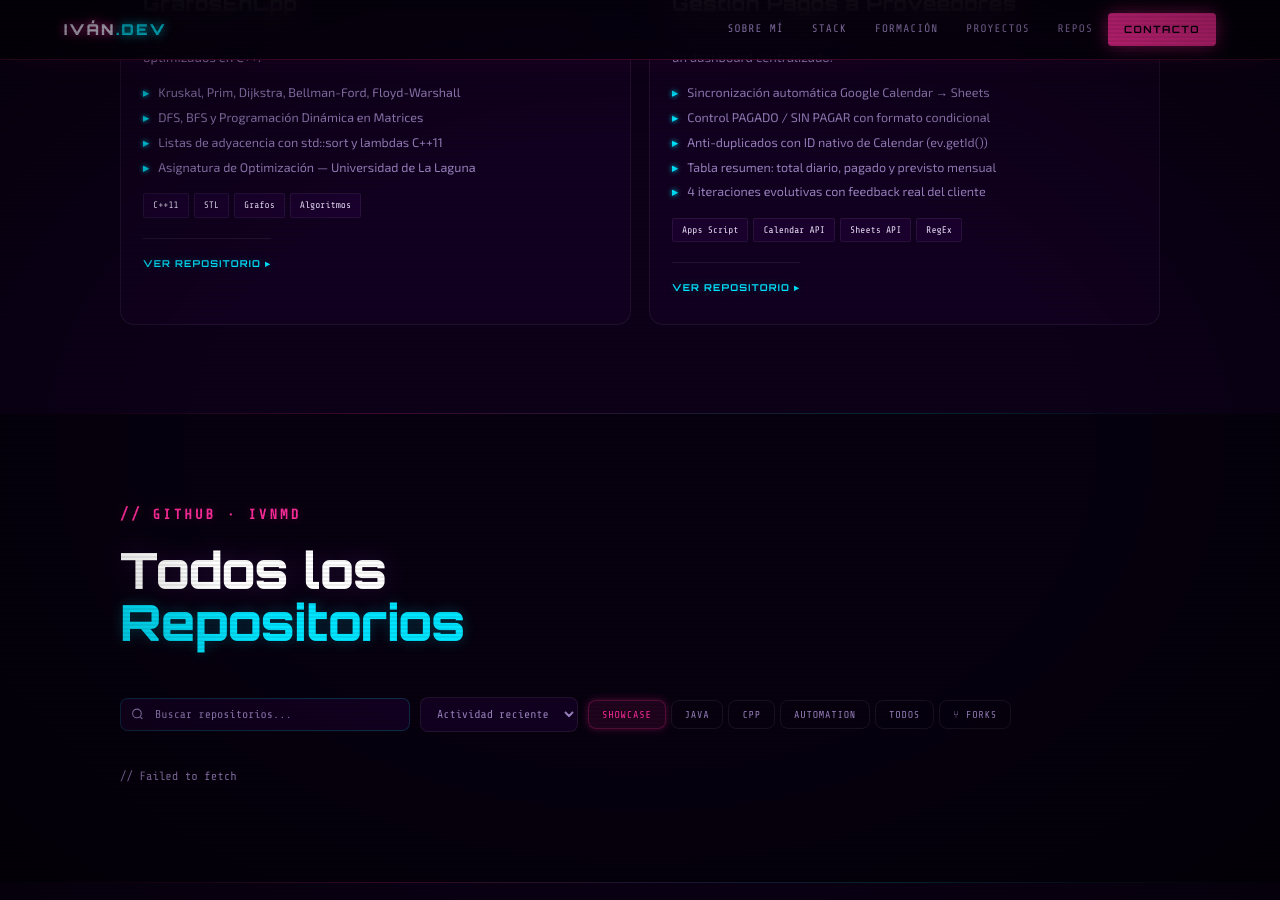
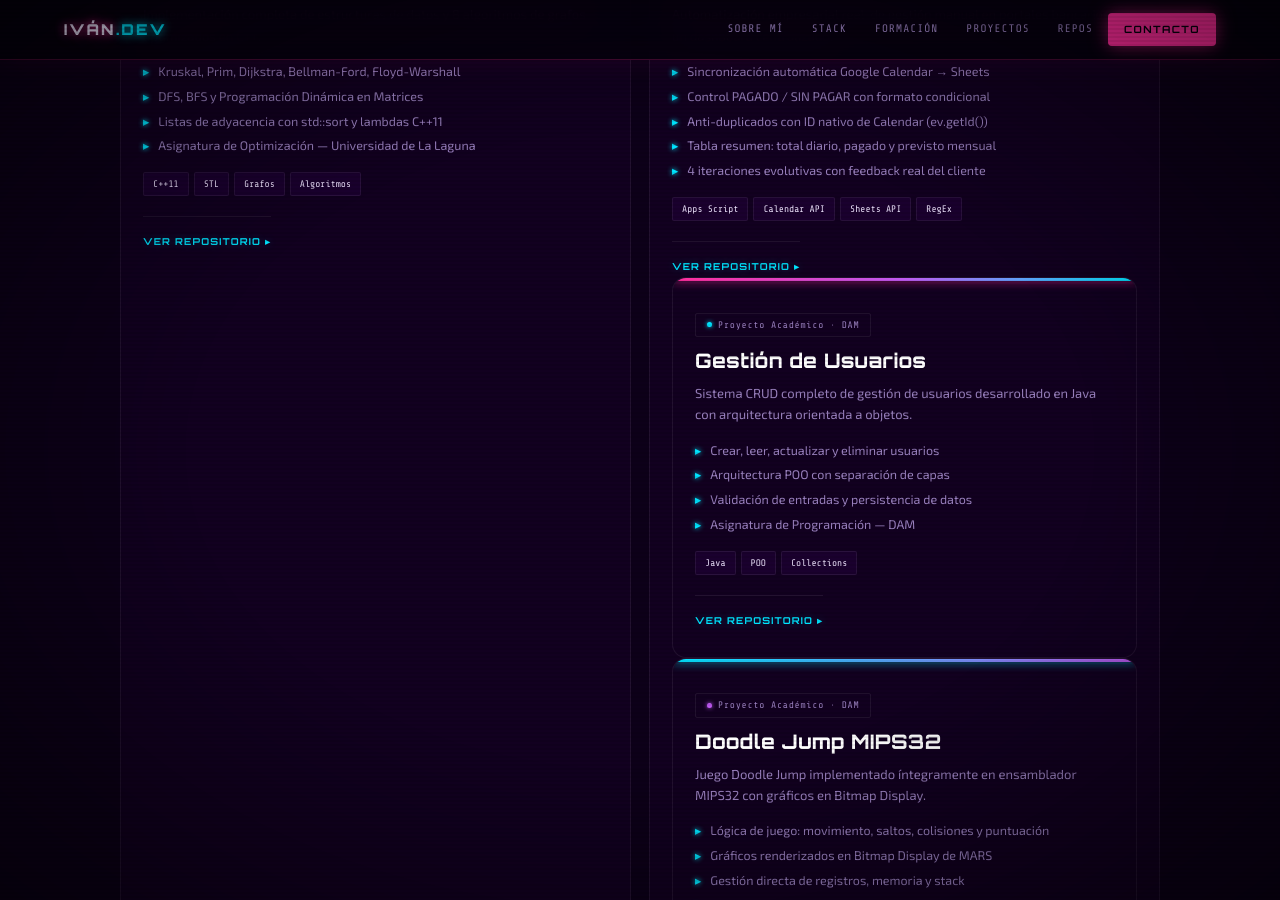
Before and after one commit to IvnMD/IvnMD.github.io, a Jekyll site: the page index.html, which Jekyll copies as it is, in a window 1280 px wide and 900 px high, scrolled down 4926 px. Built offline with Jekyll 4.4.1, drawn with Linux system fonts in a browser that asks for light colours; some of the changed text lies outside the part shown.

Commit message:
Update index.html

```diff
--- a/index.html
+++ b/index.html
@@ -2148,10 +2148,7 @@
           <div class="soft-item">Inglés nivel medio profesional</div>
           <div class="soft-item">Disponibilidad inmediata</div>
           <div class="soft-item">Carné B · Vehículo propio</div>
-          <div class="soft-item">Scrum / Extreme Programming</div>
-          <div class="soft-item">Diagramas UML</div>
-          <div class="soft-item">Modelado 3D básico</div>
-          <div class="soft-item">Edición imagen y audio</div>
+          <div class="soft-item">Gestion de redes sociales</div>
         </div>
       </div>
     </div>
@@ -2210,6 +2207,49 @@
             </div>
             <a class="project-link" href="https://github.com/IvnMD/GestionDePagosAProveedoresEnGoogleWorkspace"
               target="_blank">Ver repositorio ▸</a>
+
+            <div class="project-card reveal">
+  <div class="project-accent"></div>
+  <div class="project-body">
+    <span class="project-badge"><span class="dot"></span>Proyecto Académico · DAM</span>
+    <h3>Gestión de Usuarios</h3>
+    <p class="p-desc">Sistema CRUD completo de gestión de usuarios desarrollado en Java con arquitectura orientada a objetos.</p>
+    <ul class="project-feats">
+      <li>Crear, leer, actualizar y eliminar usuarios</li>
+      <li>Arquitectura POO con separación de capas</li>
+      <li>Validación de entradas y persistencia de datos</li>
+      <li>Asignatura de Programación — DAM</li>
+    </ul>
+    <div class="project-stack">
+      <span class="project-tag">Java</span>
+      <span class="project-tag">POO</span>
+      <span class="project-tag">Collections</span>
+    </div>
+    <a class="project-link" href="https://github.com/IvnMD/GestionUsuariosJava" target="_blank">Ver repositorio ▸</a>
+  </div>
+</div>
+
+<div class="project-card reveal">
+  <div class="project-accent v2"></div>
+  <div class="project-body">
+    <span class="project-badge"><span class="dot" style="background:var(--purple);box-shadow:0 0 4px var(--purple)"></span>Proyecto Académico · DAM</span>
+    <h3>Doodle Jump MIPS32</h3>
+    <p class="p-desc">Juego Doodle Jump implementado íntegramente en ensamblador MIPS32 con gráficos en Bitmap Display.</p>
+    <ul class="project-feats">
+      <li>Lógica de juego: movimiento, saltos, colisiones y puntuación</li>
+      <li>Gráficos renderizados en Bitmap Display de MARS</li>
+      <li>Gestión directa de registros, memoria y stack</li>
+      <li>Asignatura de Arquitectura de Computadores — DAM</li>
+    </ul>
+    <div class="project-stack">
+      <span class="project-tag">MIPS32</span>
+      <span class="project-tag">Assembly</span>
+      <span class="project-tag">Bitmap Display</span>
+      <span class="project-tag">MARS</span>
+    </div>
+    <a class="project-link" href="https://github.com/IvnMD/DoodleJumpMips32Assembly" target="_blank">Ver repositorio ▸</a>
+  </div>
+</div>
           </div>
         </div>
       </div>
```
